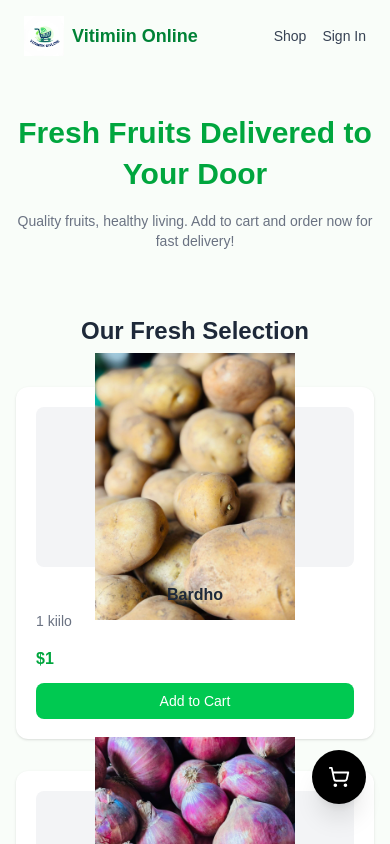
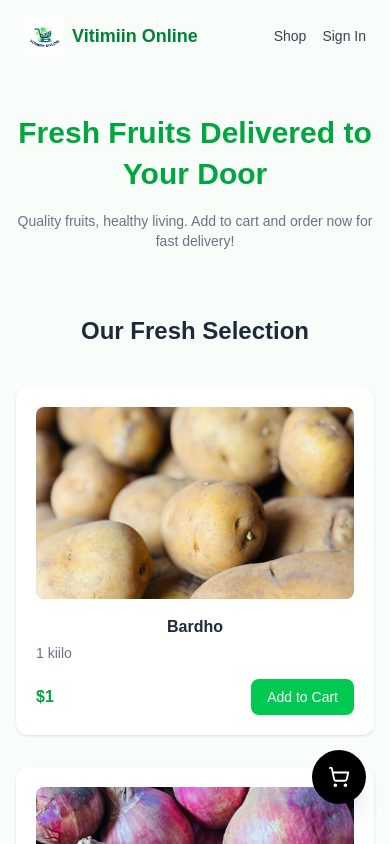
Before and after one commit to HarrisYahya/vitimiin, a Next.js app: page / in a window 390 px wide. Shown: the top 844 px of the page. Built offline with nearby package versions, Linux system fonts and the light colour scheme.

Commit message:
Update ProductCard.tsx

```diff
--- a/app/components/ProductCard.tsx
+++ b/app/components/ProductCard.tsx
@@ -23,24 +23,25 @@ export default function ProductCard({
   };
 
   return (
-    <div className="bg-white p-5 rounded-xl shadow-sm hover:shadow-lg transition">
-      <div className="w-full h-40 sm:h-48 bg-gray-100 rounded-lg flex items-center justify-center">
+    <div className="bg-white p-5 rounded-xl shadow-sm hover:shadow-lg transition flex flex-col justify-between h-full">
+
+      {/* Image Box - fixed size */}
+      <div className="relative w-full h-48 bg-gray-100 rounded-lg overflow-hidden">
         <Image
           src={image}
           alt={name}
-          width={200}
-          height={200}
-          className="object-contain"
+          fill
+          className="object-cover"
         />
       </div>
 
-      <h3 className="font-semibold mt-4 text-center sm:text-left">{name}</h3>
-      <p className="text-gray-500 text-sm mt-1">{description}</p>
+      <div className="flex-1 mt-4">
+        <h3 className="font-semibold text-center sm:text-left">{name}</h3>
+        <p className="text-gray-500 text-sm mt-1 line-clamp-2">{description}</p>
+      </div>
 
-      <div className="flex flex-col sm:flex-row sm:justify-between sm:items-center mt-4 gap-3">
-        <p className="text-green-600 font-bold">
-          ${price} <span className="text-sm"></span>
-        </p>
+      <div className="flex justify-between items-center mt-4">
+        <p className="text-green-600 font-bold">${price}</p>
 
         <button
           onClick={handleAdd}
@@ -49,6 +50,7 @@ export default function ProductCard({
           Add to Cart
         </button>
       </div>
+
     </div>
   );
 }
```
